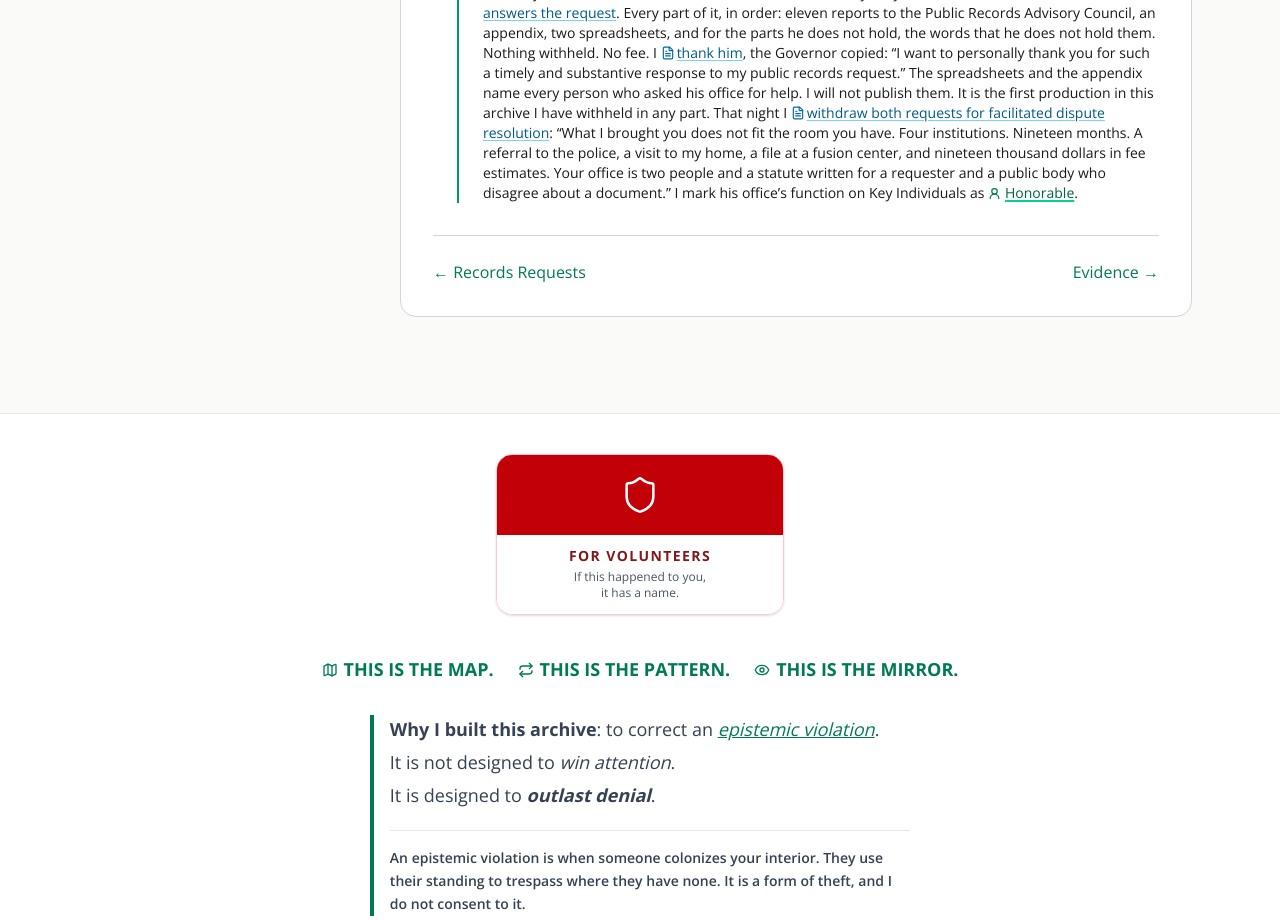
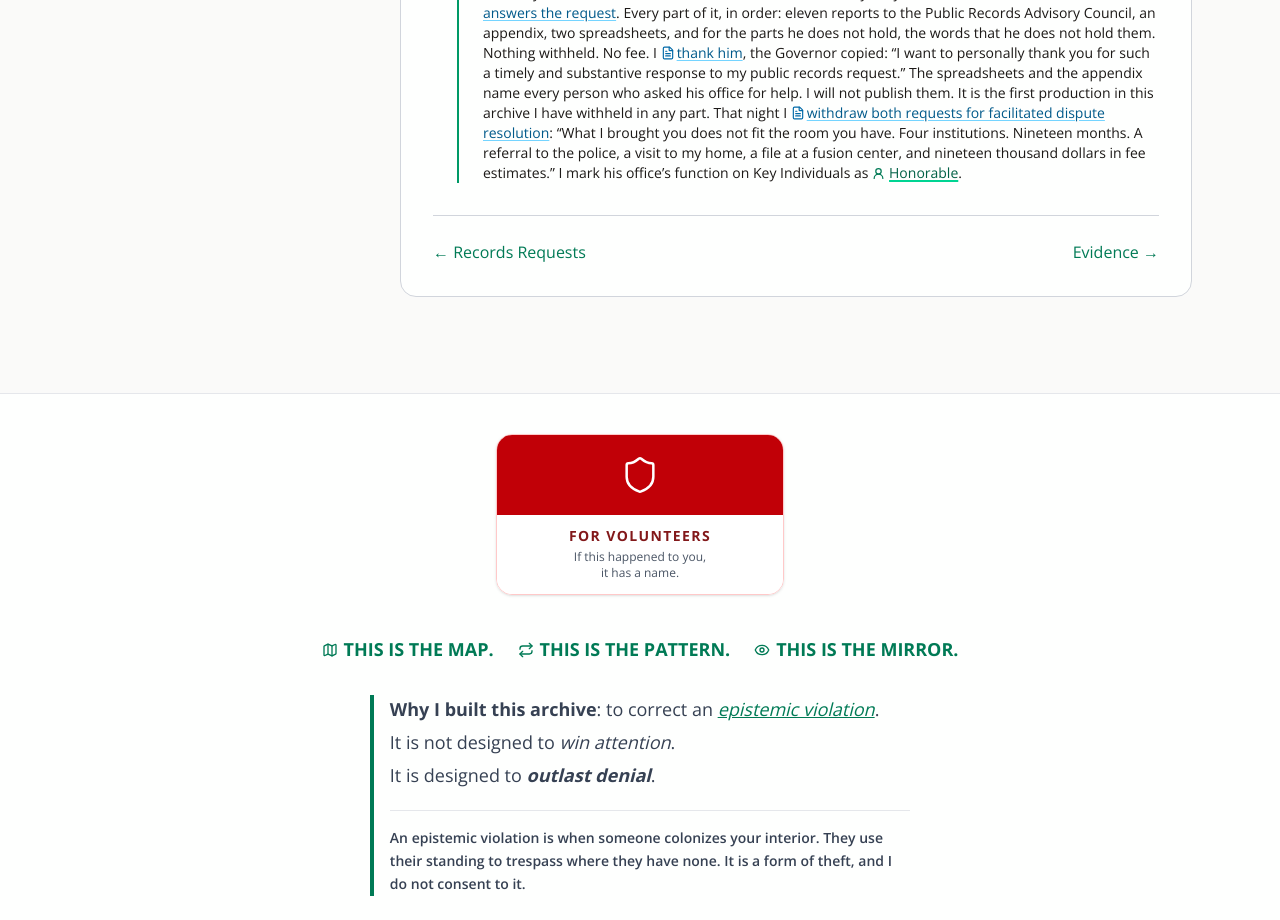
Before and after one commit to rswfire/rswfire.oprd, a Next.js app: page /timeline in a window 1280 px wide. Shown: the part 10840-11760 px from the top of the page. Built offline with nearby package versions, Linux system fonts and the light colour scheme.

Commit message:
Public Questions index and timeline: two sentences cut

```diff
--- a/app/(archive)/public-questions/page.tsx
+++ b/app/(archive)/public-questions/page.tsx
@@ -36,7 +36,7 @@ export default function PublicQuestionsPage() {
             subtitle="RECORDS REQUESTS"
         >
             <div className="mb-8 text-base">
-                A question is asked of the State of Oregon in public records requests, and every answer is published: the acknowledgment, the estimate, the denial, the production, or the silence. One register per question.
+                A question is asked of the State of Oregon in public records requests, and every answer is published: the acknowledgment, the estimate, the denial, the production, or the silence.
             </div>
 
             <ol className="not-prose space-y-5">
--- a/data/timeline.ts
+++ b/data/timeline.ts
@@ -933,7 +933,7 @@ export const TIMELINE: TimelineSection[] = [
                     { doc: "01M5ZZT1FR0ZXTEK0Z9CBY1QPN", thread: "governor", t: "thank him" },
                     ", the Governor copied: “I want to personally thank you for such a timely and substantive response to my public records request.” The spreadsheets and the appendix name every person who asked his office for help. I will not publish them. It is the first production in this archive I have withheld in any part. That night I ",
                     { doc: "01M60K3K6RQXZXJ1EBMM222M8F", thread: "governor", t: "withdraw both requests for facilitated dispute resolution" },
-                    ": “What I brought you does not fit the room you have. Four institutions. Nineteen months. A referral to the police, a visit to my home, a file at a fusion center, and nineteen thousand dollars in fee estimates. Your office is two people and a statute written for a requester and a public body who disagree about a document.” I mark his office’s function on Key Individuals as ",
+                    ": “What I brought you does not fit the room you have. Four institutions. Nineteen months. A referral to the police, a visit to my home, a file at a fusion center, and nineteen thousand dollars in fee estimates.” I mark his office’s function on Key Individuals as ",
                     { t: "Honorable", href: "/key-individuals#public-records-advocate" },
                     ".",
                 ],
```
